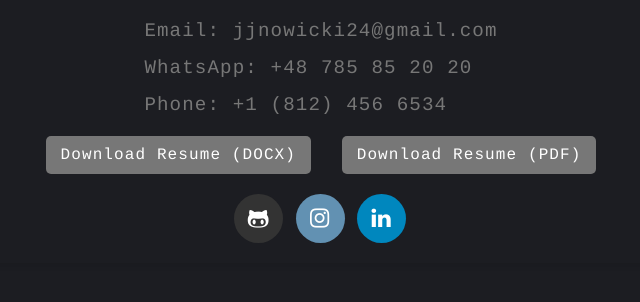
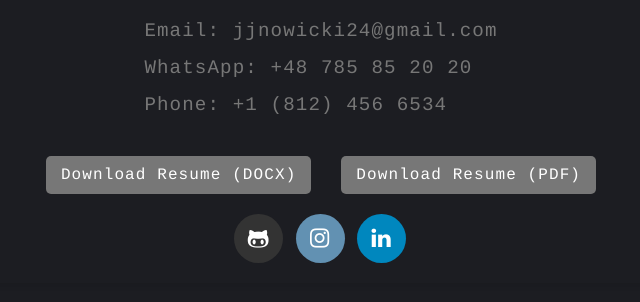
Before and after one commit to Jakub-Nowicki/personal-website, a Flask app: page /contact in a window 1280 px wide. Shown: the part 80-382 px from the top of the page, without its empty margins (319-959 px from the left). Run offline with Flask 3, Linux system fonts and the light colour scheme.

Commit message:
buttons posistion update

```diff
--- a/app/static/css/contact.css
+++ b/app/static/css/contact.css
@@ -116,6 +116,14 @@
     text-decoration: none; /* Reinforce no underline on hover */
 }
 
+.resume__downloads {
+  display: flex;
+  justify-content: center; /* Centers the buttons horizontally */
+  gap: 10px; /* Space between the buttons */
+  flex-wrap: wrap; /* Allows wrapping if the screen is too small */
+  margin-top: 20px; /* Adds some space above the buttons */
+}
+
 /* Styles for <p> tags */
 p {
     transition: color 0.3s ease, font-size 0.3s ease; /* Smooth transition for hover effects */
```
